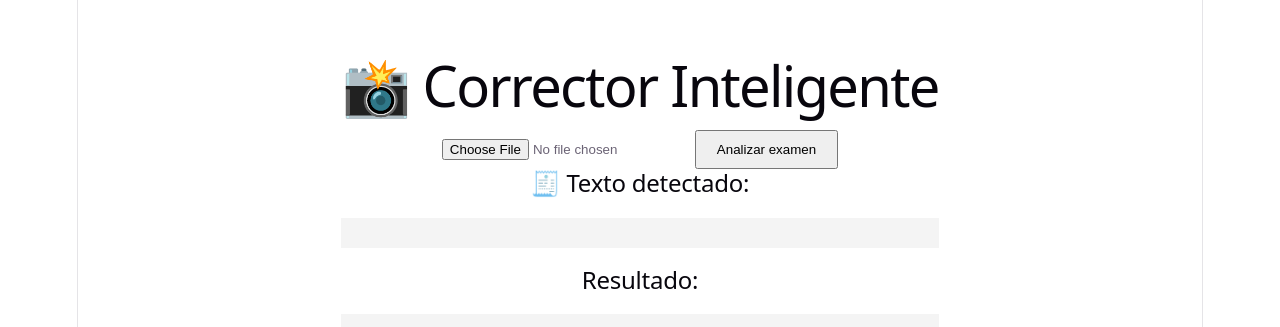
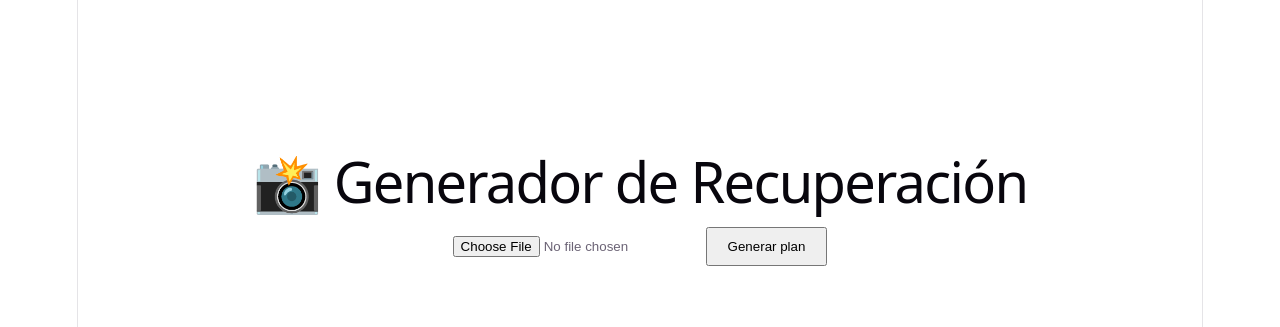
Before and after one commit to Deika79/IAcorrector, a React app in the folder frontend/: page / in a window 1280 px wide. Shown: the part 199-526 px from the top of the page. Built offline with nearby package versions, Linux system fonts and the light colour scheme; the HTML template or start-up script is replaced by a standard one.

Commit message:
feat: descarga automatica de PDF en frontend

```diff
--- a/frontend/src/App.jsx
+++ b/frontend/src/App.jsx
@@ -4,8 +4,6 @@ import "./App.css";
 
 function App() {
   const [file, setFile] = useState(null);
-  const [resultado, setResultado] = useState("");
-  const [textoDetectado, setTextoDetectado] = useState("");
   const [loading, setLoading] = useState(false);
 
   const subirImagen = async () => {
@@ -19,13 +17,20 @@ function App() {
     try {
       const res = await axios.post(
         "http://localhost:3001/analizar-examen",
-        formData
+        formData,
+        { responseType: "blob" }
       );
 
-      setResultado(res.data.resultado);
-      setTextoDetectado(res.data.textoDetectado);
+      // Descargar PDF automáticamente
+      const url = window.URL.createObjectURL(new Blob([res.data]));
+      const link = document.createElement("a");
+      link.href = url;
+      link.setAttribute("download", "plan_recuperacion.pdf");
+      document.body.appendChild(link);
+      link.click();
     } catch (error) {
-      setResultado("Error al analizar");
+      console.error(error);
+      alert("Error al generar PDF");
     }
 
     setLoading(false);
@@ -33,7 +38,7 @@ function App() {
 
   return (
     <div className="container">
-      <h1>📸 Corrector Inteligente</h1>
+      <h1>📸 Generador de Recuperación</h1>
 
       <input
         type="file"
@@ -42,14 +47,8 @@ function App() {
       />
 
       <button onClick={subirImagen} disabled={loading}>
-        {loading ? "Analizando..." : "Analizar examen"}
+        {loading ? "Generando PDF..." : "Generar plan"}
       </button>
-
-      <h2>🧾 Texto detectado:</h2>
-      <pre>{textoDetectado}</pre>
-
-      <h2>Resultado:</h2>
-      <pre>{resultado}</pre>
     </div>
   );
 }
```
